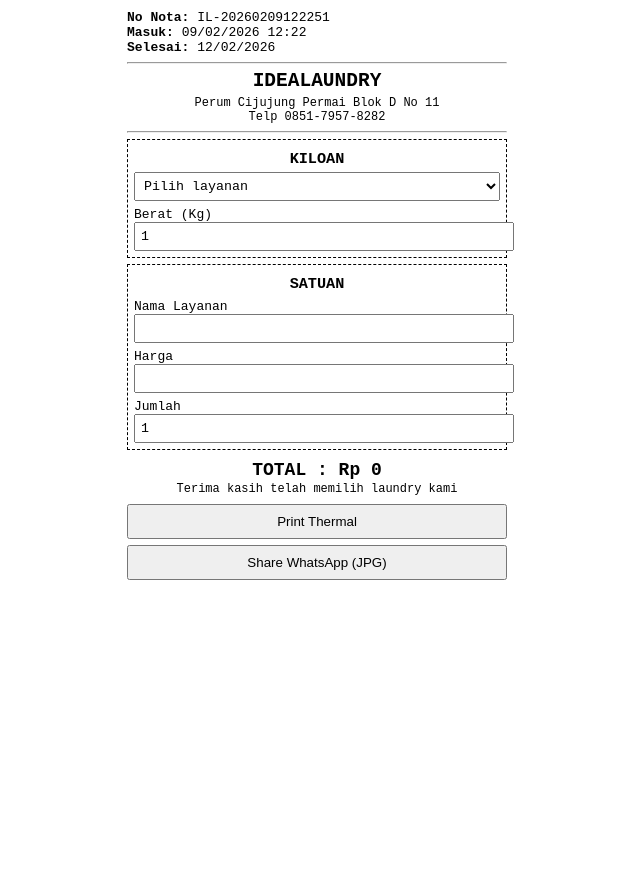
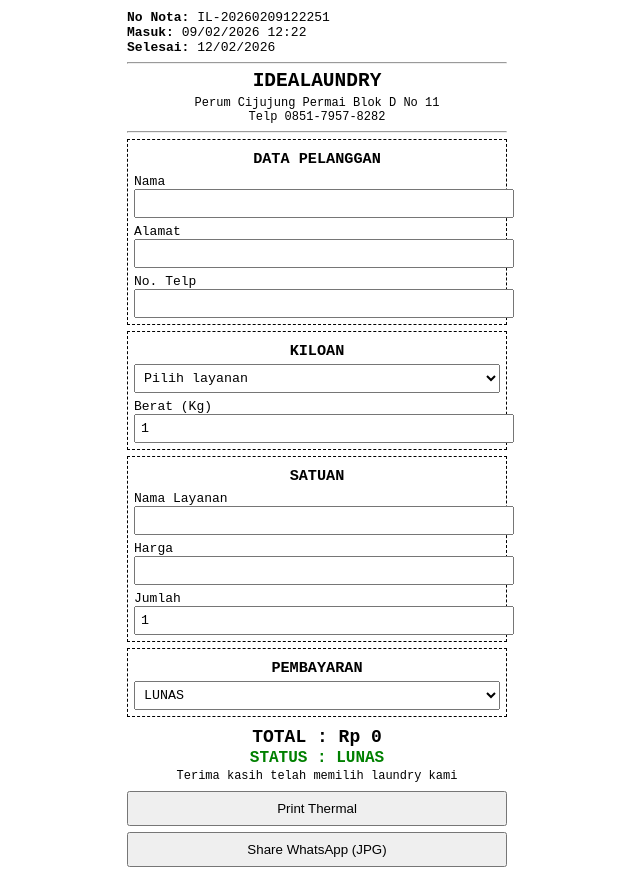
Before and after one commit to gueombow/idealaundry-nota1, a plain HTML site: page index.html in a window 1280 px wide. Shown: the whole page, without its empty margins (323-963 px from the left). Before the commit the page ends 800 px from the top, so only its background shows below. Drawn offline with nearby package versions, Linux system fonts and the light colour scheme.

Commit message:
Update index.html

```diff
--- a/index.html
+++ b/index.html
@@ -39,6 +39,10 @@ input,select{
  text-align:center;
  margin-top:10px;
 }
+#statusText{
+ font-size:16px;
+ font-weight:bold;
+}
 button{
  width:100%;
  padding:8px;
@@ -71,8 +75,18 @@ Telp 0851-7957-8282
 <hr>
 
 <div class="box">
+<h3>DATA PELANGGAN</h3>
+<label>Nama</label>
+<input type="text" id="namaPelanggan">
+<label>Alamat</label>
+<input type="text" id="alamatPelanggan">
+<label>No. Telp</label>
+<input type="text" id="telpPelanggan">
+</div>
+
+<div class="box">
 <h3>KILOAN</h3>
-<select id="kiloan" onchange="setHarga()">
+<select id="kiloan" onchange="hitung()">
 <option value="">Pilih layanan</option>
 <option value="7000">Cuci setrika reguler (3 hari) Rp 7.000</option>
 <option value="6000">Cuci lipat (3 hari) Rp 6.000</option>
@@ -93,8 +107,17 @@ Telp 0851-7957-8282
 <input type="number" id="qty" value="1" oninput="hitung()">
 </div>
 
+<div class="box">
+<h3>PEMBAYARAN</h3>
+<select id="statusBayar" onchange="tampilStatus()">
+<option value="LUNAS">LUNAS</option>
+<option value="BELUM LUNAS">BELUM LUNAS</option>
+</select>
+</div>
+
 <div class="total">
-TOTAL : Rp <span id="total">0</span>
+TOTAL : Rp <span id="total">0</span><br>
+<span id="statusText"></span>
 </div>
 
 <p>Terima kasih telah memilih laundry kami</p>
@@ -120,14 +143,18 @@ const s=new Date(n.getTime()+3*86400000);
 selesai.innerText=
 pad(s.getDate())+"/"+pad(s.getMonth()+1)+"/"+s.getFullYear();
 
-function setHarga(){
- hitung();
-}
 function hitung(){
  let totalKilo=(kg.value||0)*(kiloan.value||0);
  let totalSat=(hargaSatuan.value||0)*(qty.value||0);
  total.innerText=(totalKilo+totalSat).toLocaleString("id-ID");
 }
+
+function tampilStatus(){
+ statusText.innerText="STATUS : "+statusBayar.value;
+ statusText.style.color = statusBayar.value==="LUNAS" ? "green" : "red";
+}
+tampilStatus();
+
 async function share(){
  const canvas=await html2canvas(struk,{scale:2});
  canvas.toBlob(b=>{
```
